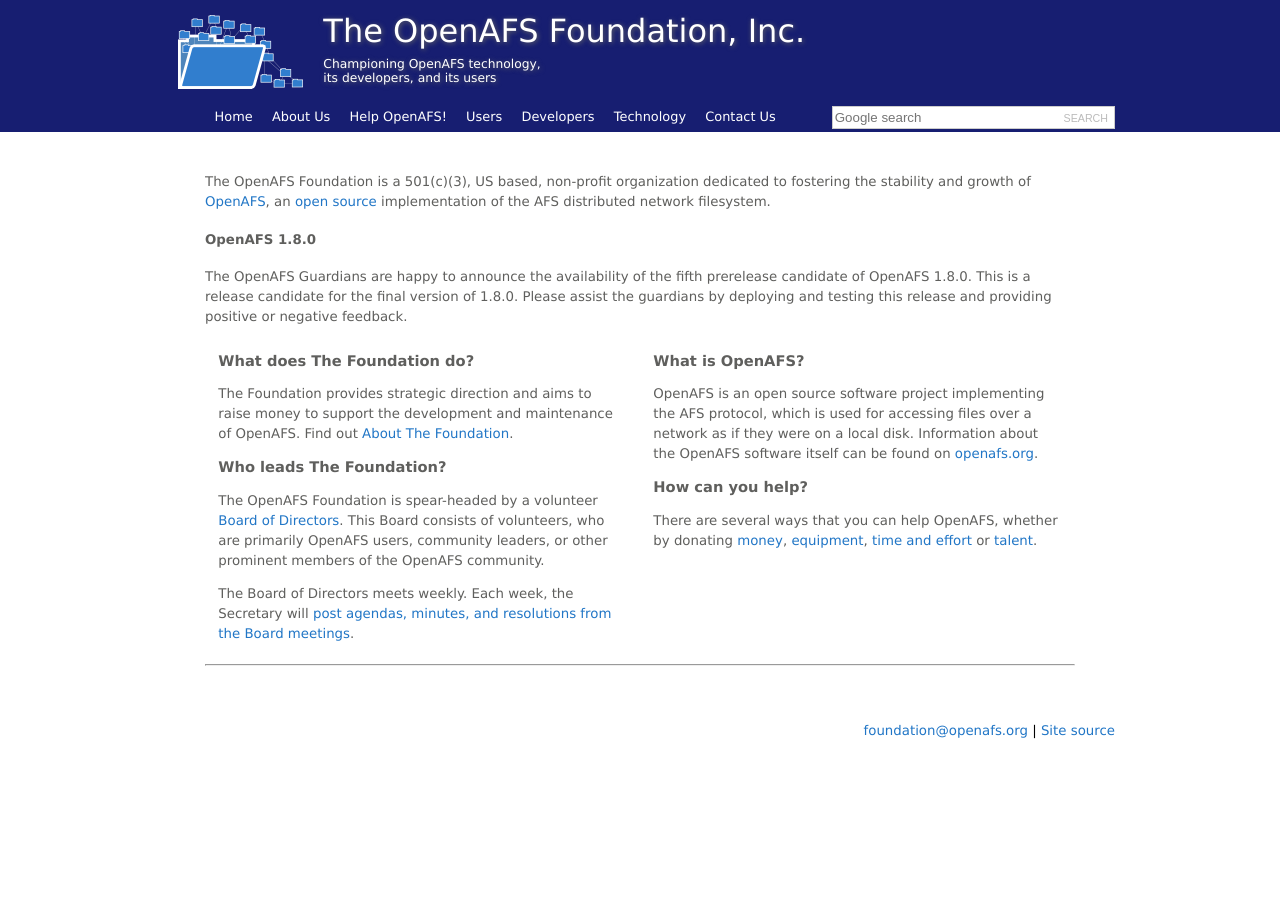
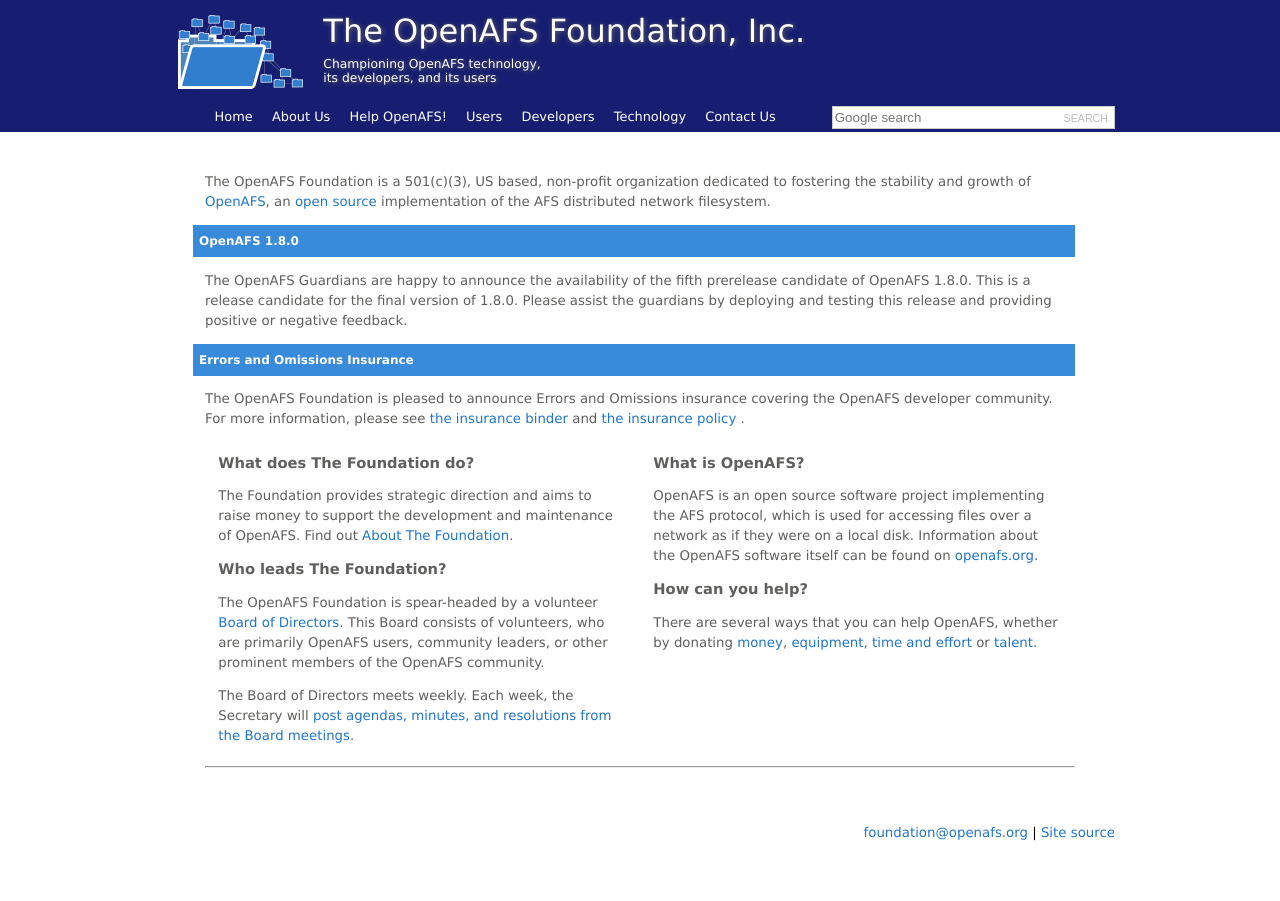
Before and after one commit to openafsfoundation/openafsfoundation.org, a Jekyll site: the page built from index.md, in a window 1280 px wide. Built offline with Jekyll 4.4.1, drawn with Linux system fonts in a browser that asks for light colours.

Commit message:
Update index.md

```diff
--- a/index.md
+++ b/index.md
@@ -7,9 +7,12 @@
 [OpenAFS](http://www.openafs.org/), an [open source](http://opensource.org/)
 implementation of the AFS distributed network filesystem.
 
-<h4>OpenAFS 1.8.0</h4>
+<h3>OpenAFS 1.8.0</h3>
 The OpenAFS Guardians are happy to announce the availability of the fifth prerelease candidate of OpenAFS 1.8.0. This is a release candidate for the final version of 1.8.0.
 Please assist the guardians by deploying and testing this release and providing positive or negative feedback.
+
+<h3>Errors and Omissions Insurance</h3>
+The OpenAFS Foundation is pleased to announce Errors and Omissions insurance covering the OpenAFS developer community. For more information, please see [the insurance binder](http://www.openafsfoundation.org/docs/insurance/mtk1562013-customer-binder.pdf) and [the insurance policy](http://www.openafsfoundation.org/docs/insurance/17-18-pkg-e-and-o-policy.pdf) .
 
 <div class="index-container">
   <div class="index-box">
```
